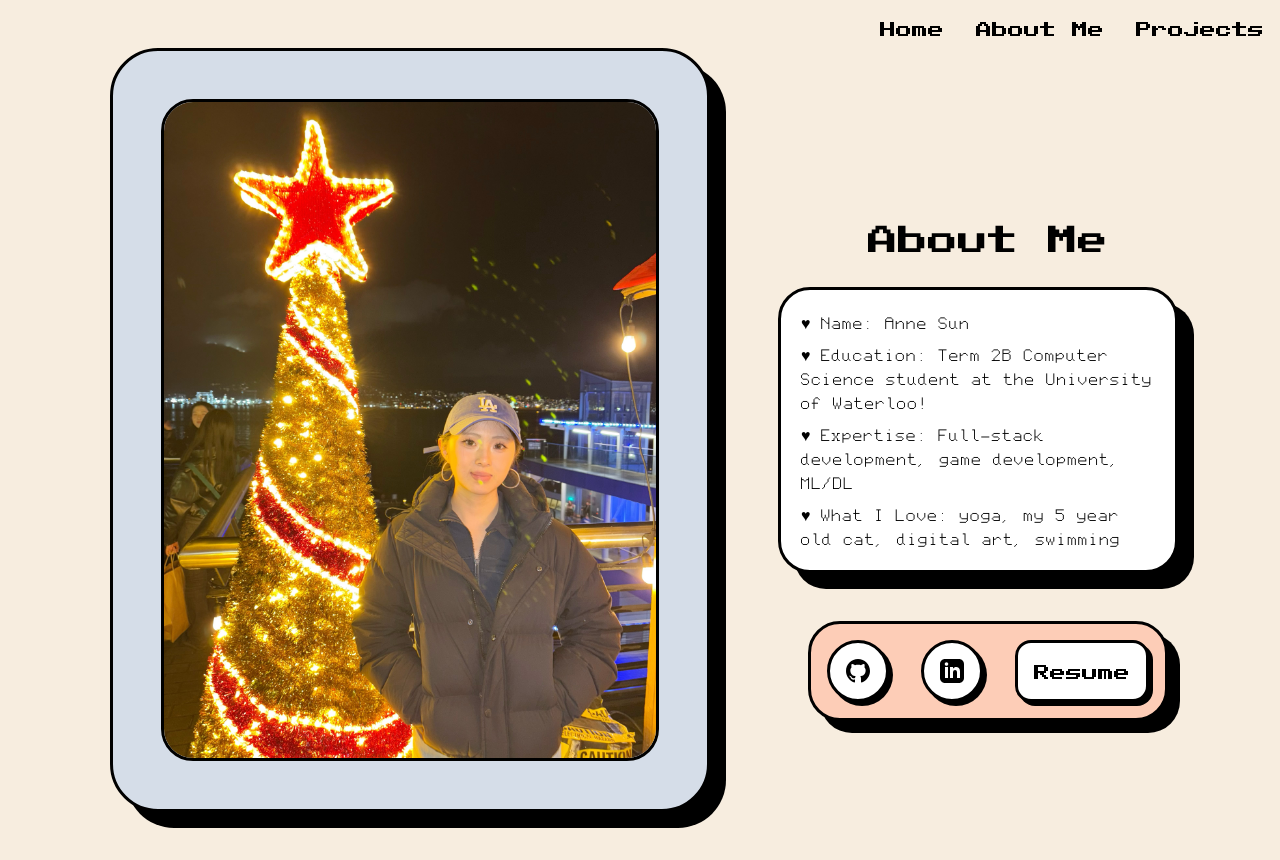
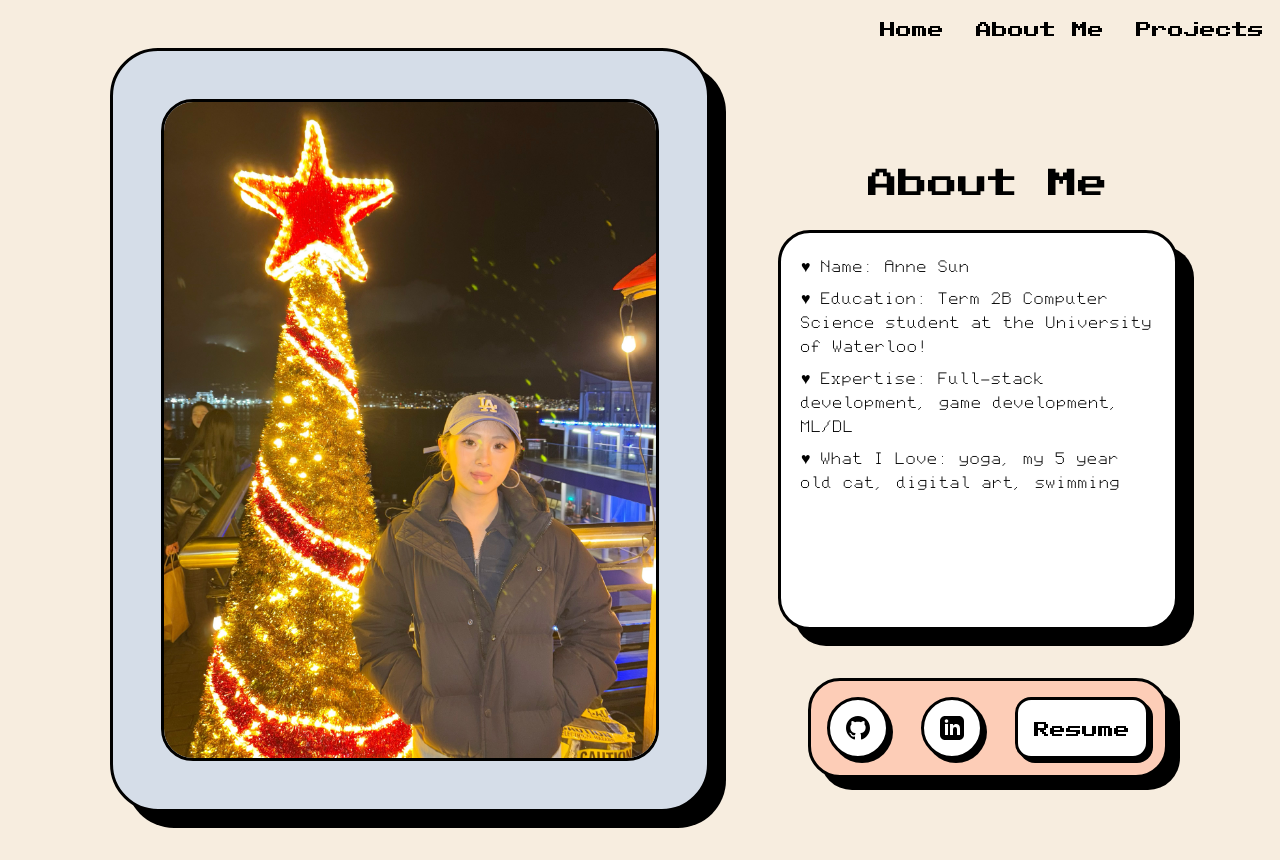
Before and after one commit to AnneSun1/Portfolio, a Next.js app: page /about in a window 1280 px wide. Built offline with nearby package versions, Linux system fonts and the light colour scheme.

Commit message:
redesigned for smaller screens

```diff
--- a/app/about/about.css
+++ b/app/about/about.css
@@ -55,7 +55,10 @@
 
 .description-container {
     margin-top: 2rem;
-    max-height: 300px;
+    /* max-height: 300px;
+    max-width: 400px; */
+    height: 400px;
+    min-width: 300px;
     max-width: 400px;
     border: solid;
     border-radius: 2rem;
--- a/app/page.tsx
+++ b/app/page.tsx
@@ -41,7 +41,7 @@ export default function Home() {
   return (
     <div className='h-screen w-screen flex items-center text-center justify-center flex-wrap'>
       <NavBar/>
-      <div className='absolute top-40 right-20 z-[-1]'><img src='/images/panda.png' className=' h-[150px] md:h-[300px]'></img></div>
+      {/* <div className='absolute top-20'><img src='/images/panda.png' className=' h-[150px] md:h-[300px]'></img></div> */}
       <div className='text-black flex flex-row justify-self-center self-center'>
 
       <div className='md:text-7xl text-3xl flex flex-row' ref={textRef}></div>
--- a/app/projects/page.tsx
+++ b/app/projects/page.tsx
@@ -47,7 +47,7 @@ export default function Projects() {
                 <div className='text-black flex justify-self-center self-center lg:text-6xl text-4xl pb-10 pt-10'>Projects</div>
 
                 <div className="number-container">
-                    <p className="md:text-lg text-sm">♥ Click below to jump to a project ♥</p>
+                    {/* <p className="md:text-lg text-xs"></p> */}
                     <div className="flex flex-row sm:flex-row items-center justify-center flex-wrap">
                         <div className="number-icon" onClick={() => moveTo("project1")}>1</div>
                         <div className="number-icon" onClick={() => moveTo("project2")}>2</div>
--- a/app/projects/projects.css
+++ b/app/projects/projects.css
@@ -74,7 +74,7 @@
     .number-container {
         margin-left: 7rem;
         margin-right: 7rem;
-        max-height: 400px;
+        max-height: 500px;
     }
 
     .number-icon {
```
